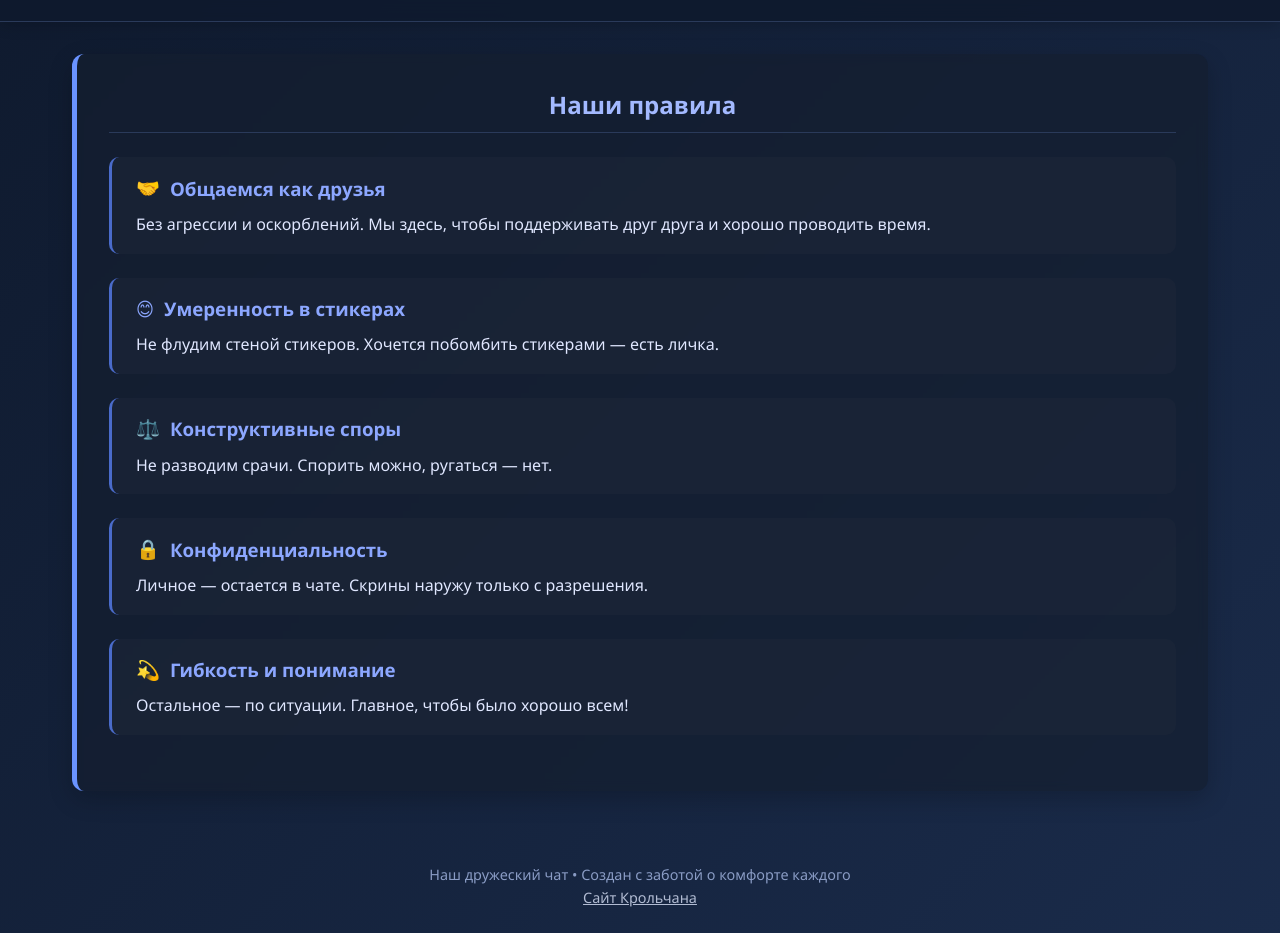
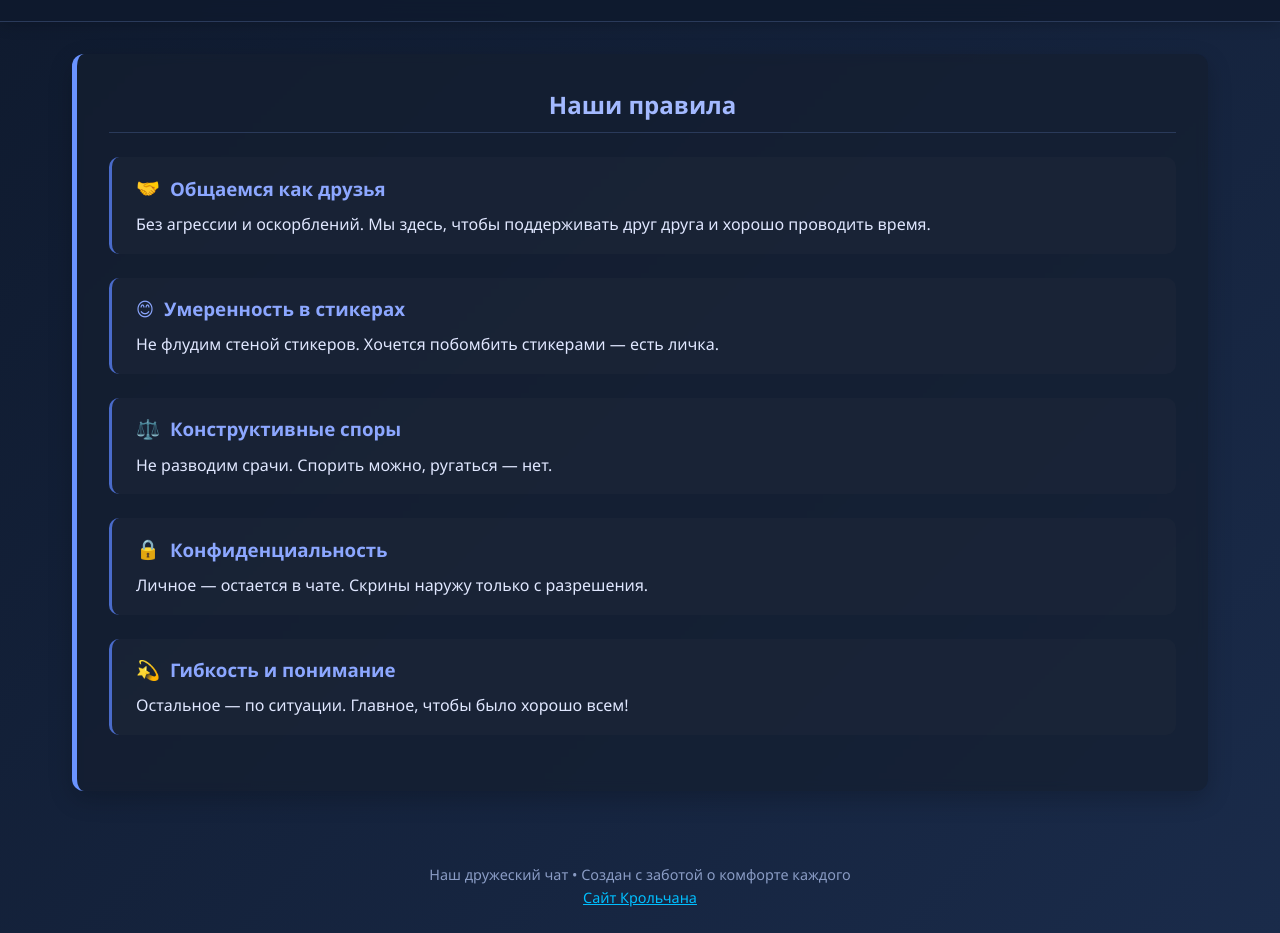
Before and after one commit to Bobr28/-, a plain HTML site: page index.html in a window 1280 px wide. Shown: the part 73-1006 px from the top of the page. Drawn offline with Linux system fonts and the light colour scheme.

Commit message:
index.html

```diff
--- a/index.html
+++ b/index.html
@@ -133,7 +133,7 @@
             }
         }
 .linksss {
-    color: #B2BCD3
+    color: #00BFFF
 }
     </style>
 </head>
```
